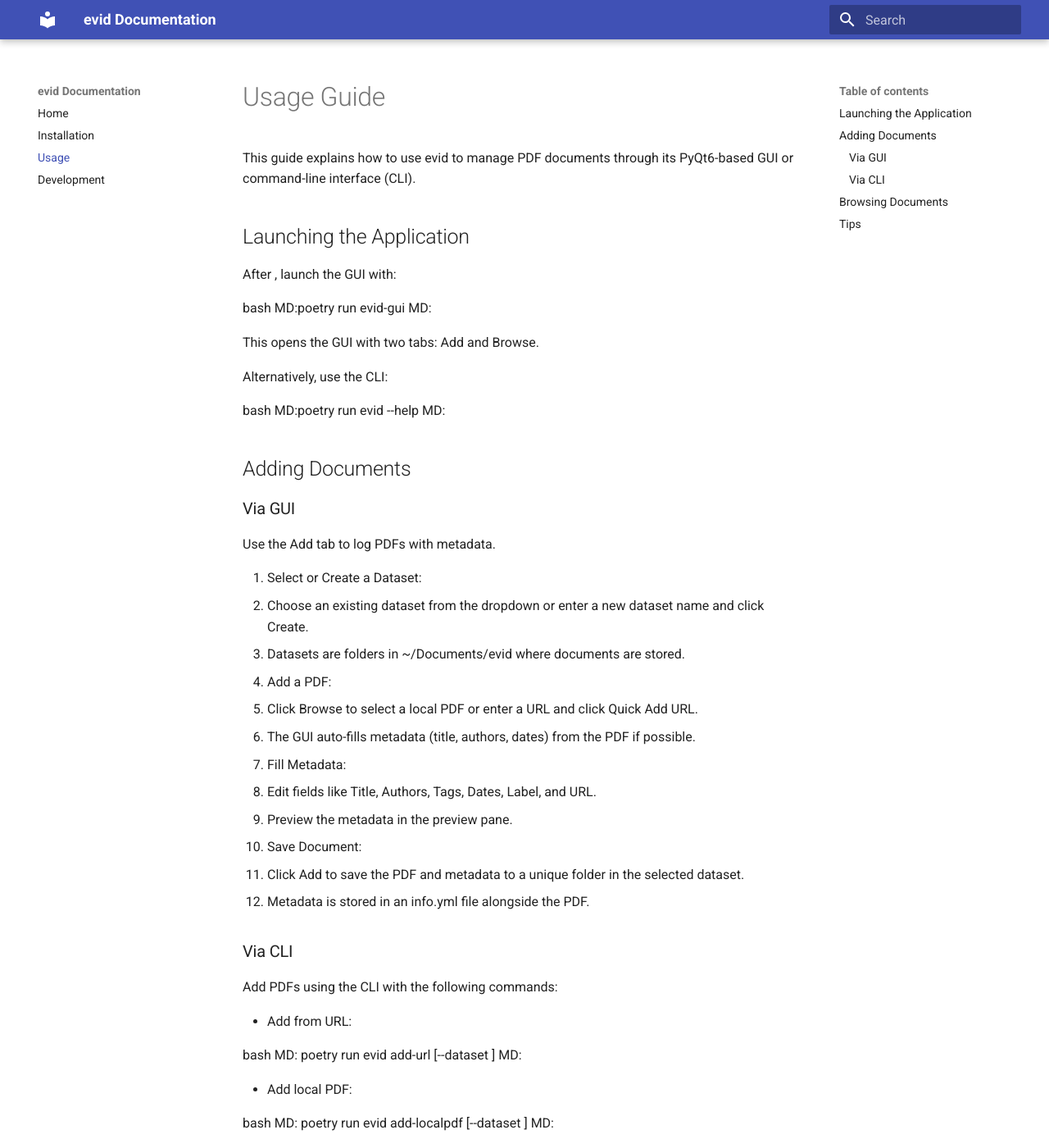
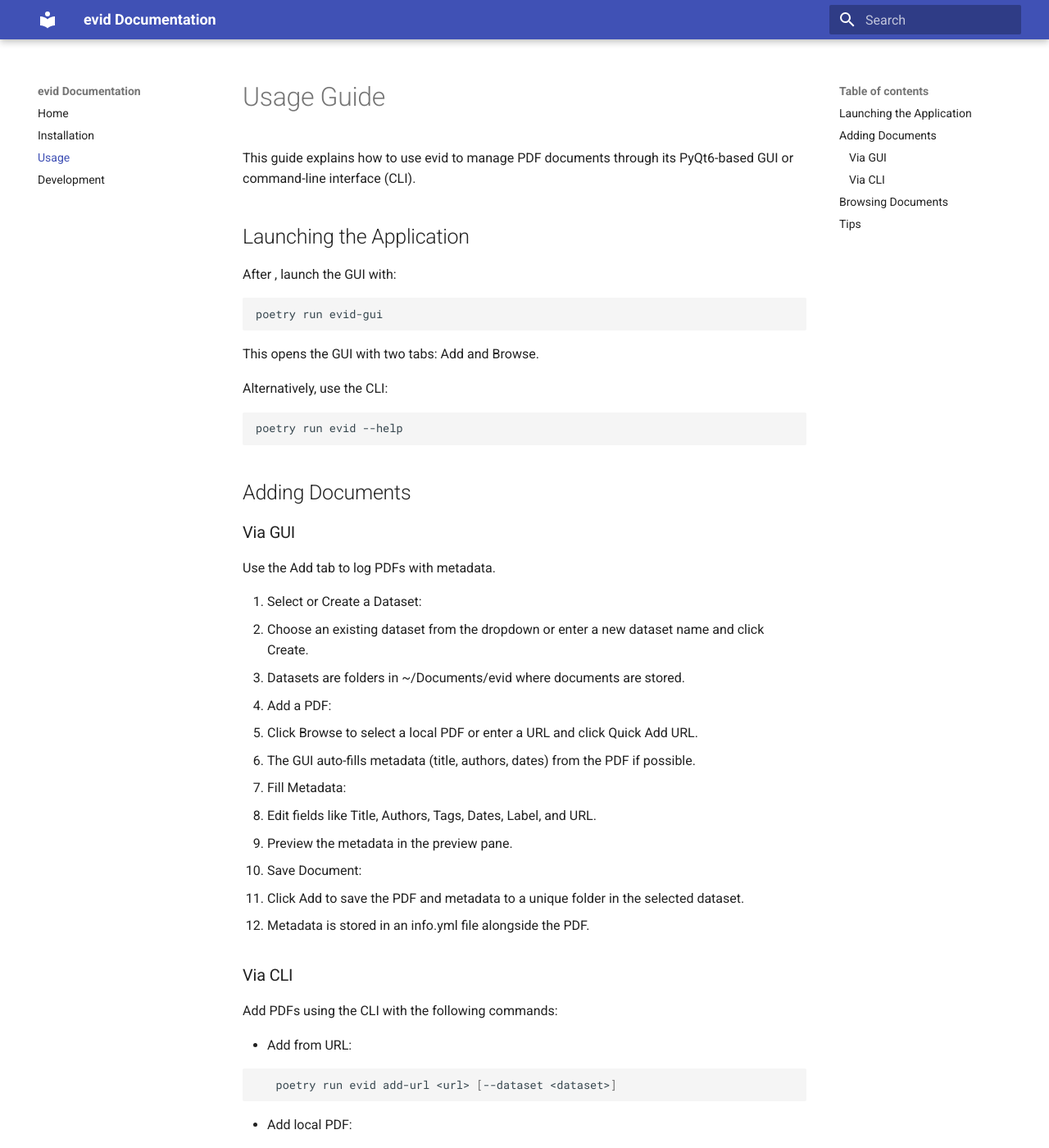
Before and after one commit to evidlabel/evid, an MkDocs documentation site: the page built from docs/usage.md, in a window 1280 px wide and 1400 px high. Shown: the whole window at 82% size. Built offline with MkDocs 1.6.1 and Material for MkDocs 9.7.7, drawn with Linux system fonts in a browser that asks for light colours; some of the changed text lies outside the part shown.

Commit message:
update docs

````diff
--- a/docs/usage.md
+++ b/docs/usage.md
@@ -6,13 +6,18 @@
 
 After , launch the GUI with:
 
-bash MD:poetry run evid-gui MD:
+```bash
+poetry run evid-gui
+```
 
 This opens the GUI with two tabs: Add and Browse.
 
 Alternatively, use the CLI:
 
-bash MD:poetry run evid --help MD:
+
+```bash
+poetry run evid --help
+```
 
 ## Adding Documents
 
@@ -42,11 +47,15 @@
 
 - Add from URL:
 
-  bash MD:  poetry run evid add-url <url> [--dataset <dataset>] MD:
+```bash
+   poetry run evid add-url <url> [--dataset <dataset>]
+```
 
 - Add local PDF:
 
-  bash MD:  poetry run evid add-localpdf <path> [--dataset <dataset>] MD:
+```bash
+poetry run evid add-localpdf <path> [--dataset <dataset>]
+```
 
 If --dataset is not provided, the CLI prompts you to select an existing dataset or create a new one. The CLI extracts metadata (title, authors, dates) from the PDF and stores it in info.yml alongside the PDF.
 
````
